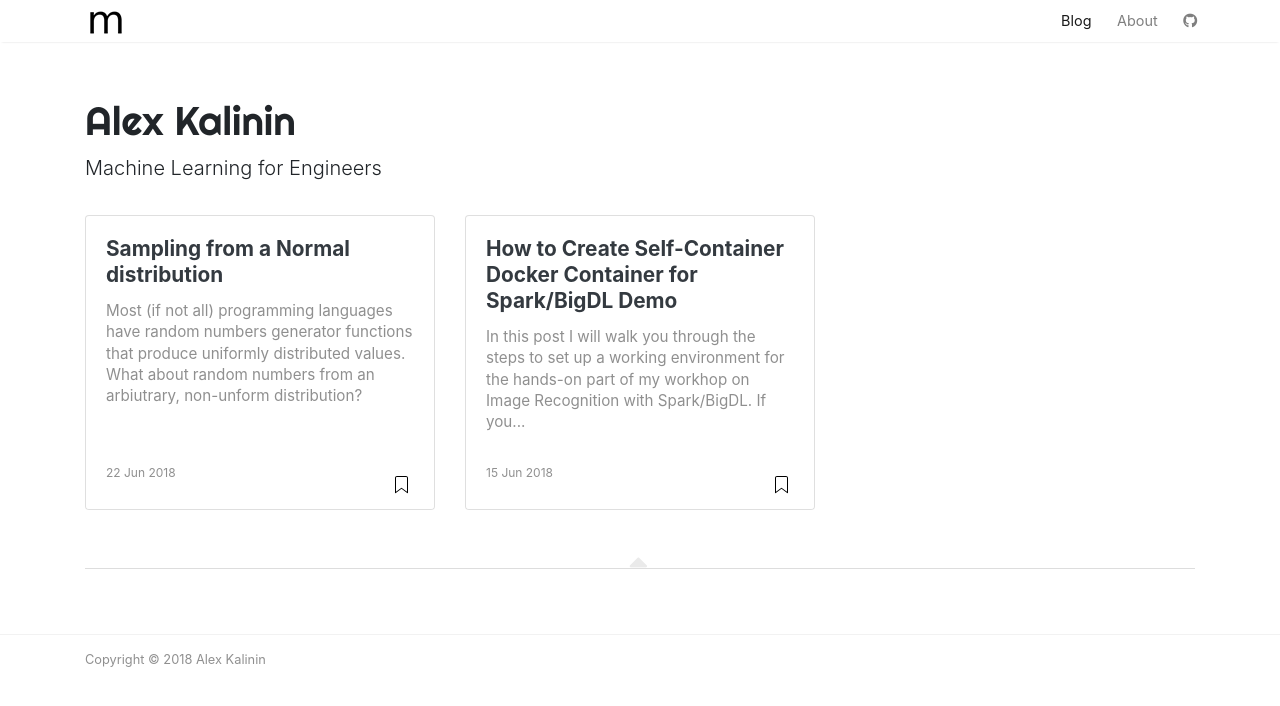
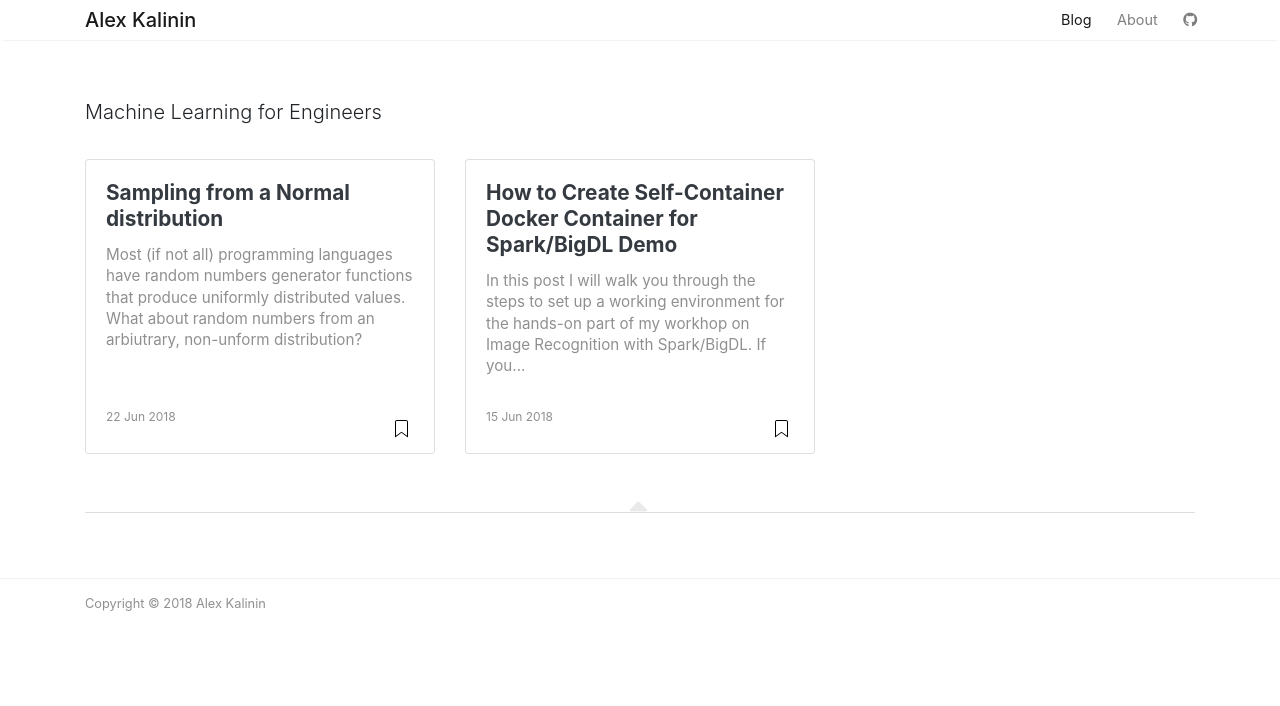
Before and after one commit to alex-kalinin/alex-kalinin.github.io, a Jekyll site: the page built from index.html, in a window 1280 px wide. Shown: the top 706 px of the page. Built offline with Jekyll 4.4.1, drawn with Linux system fonts in a browser that asks for light colours; nearby versions of some CDN libraries; the list of posts is cut into pages by our own code; comment, search, counter and statistics services are not loaded.

Commit message:
Change formatting

```diff
--- a/_layouts/default.html
+++ b/_layouts/default.html
@@ -46,7 +46,8 @@
 
     <!-- Begin Logo -->
     <a class="navbar-brand" href="{{ site.baseurl }}/">
-    <img src="{{ site.baseurl }}/{{ site.logo }}" alt="{{ site.name }}">
+    <!-- <img src="{{ site.baseurl }}/{{ site.logo }}" alt="{{ site.name }}"> -->
+    {{ site.name }}
     </a>
     <!-- End Logo -->
 
@@ -95,7 +96,7 @@
 <!-- Site Title
 ================================================== -->
 <div class="mainheading">
-    <h1 class="sitetitle">{{ site.name }}</h1>
+    <!-- <h1 class="sitetitle">{{ site.name }}</h1> -->
     <p class="lead">
          {{ site.description }}
     </p>
```
